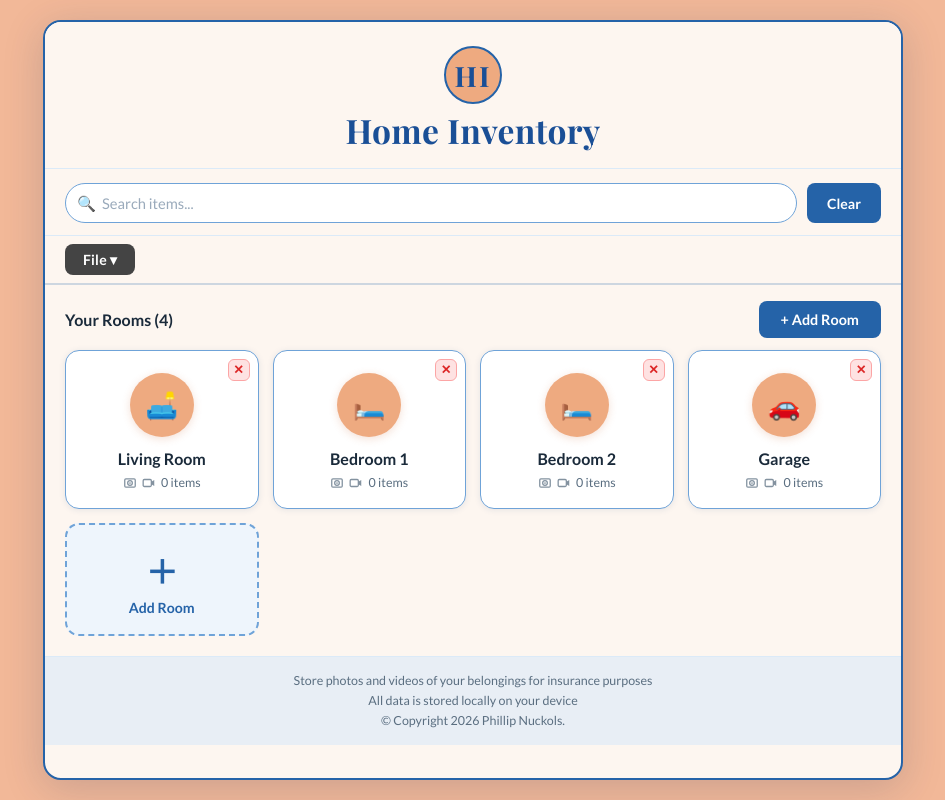
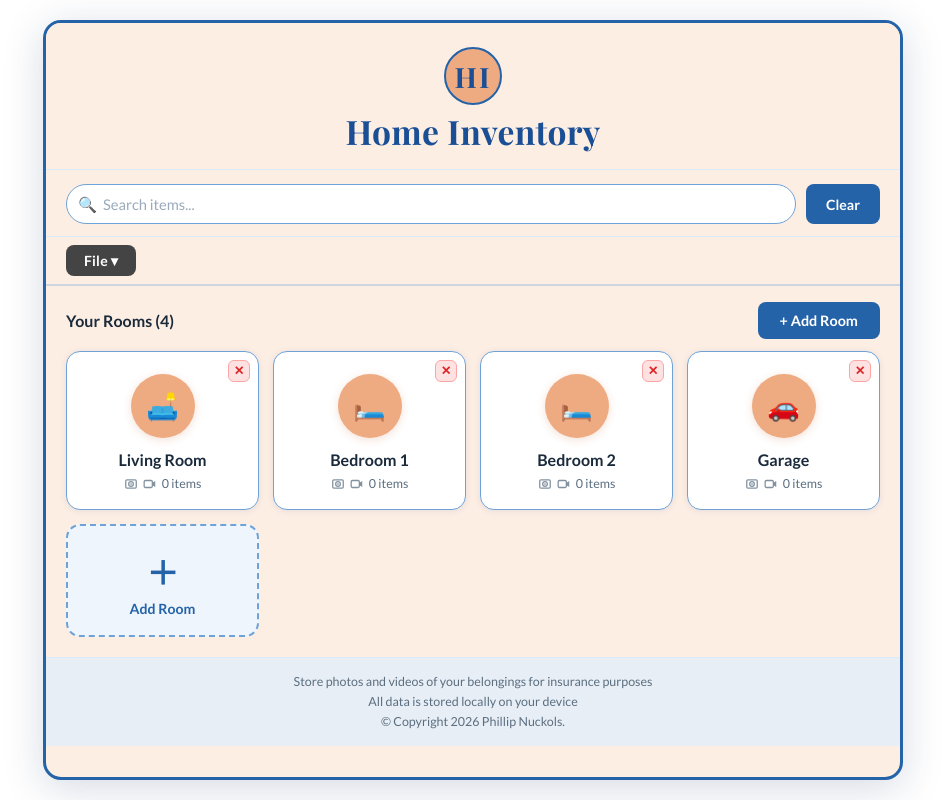
Before and after one commit to Harveyshot/Home-Inventory, a plain HTML site: page index.html in a window 1280 px wide. Shown: the whole page, without its empty margins (167-1112 px from the left). Drawn offline with nearby package versions, Linux system fonts and the light colour scheme.

Commit message:
Add files via upload

```diff
--- a/index.html
+++ b/index.html
@@ -10,13 +10,13 @@
 <meta name="theme-color" content="#5b8fc9">
 <title>Home Inventory</title>
 <link rel="icon" type="image/x-icon" href="favicon.ico">
-<link rel="apple-touch-icon" sizes="180x180" href="/apple-touch-icon-180x180.png">
+<link rel="apple-touch-icon" sizes="180x180" href="apple-touch-icon-180x180.png">
 <link href="https://fonts.googleapis.com/css2?family=Playfair+Display:wght@400;600;700&family=Lato:wght@300;400;600;700&display=swap" rel="stylesheet">
 <style>
   :root {
     /* Peach/salmon app background — matching screenshot */
-    --bg-app:        #f2b898;
-    --bg-shell:      #fdf6f0;
+    --bg-app:        #ffffff;
+    --bg-shell:      #fdeee4;
     --bg-white:      #ffffff;
     --shell-border:  #2563a8;
 
@@ -75,7 +75,7 @@
     margin: 0 auto;
     background: var(--bg-shell);
     min-height: calc(100dvh - 40px);
-    border: 2px solid var(--shell-border);
+    border: 3px solid var(--shell-border);
     border-radius: var(--radius-shell);
     overflow: hidden;
     position: relative;
@@ -823,7 +823,7 @@
       <div class="logo-row">
         <div class="logo-circle">HI</div>
       </div>
-      <span class="app-title">Home Inventory</span>
+      <h1 class="app-title">Home Inventory</h1>
     </header>
     <div class="search-row">
       <div class="search-wrap">
```
